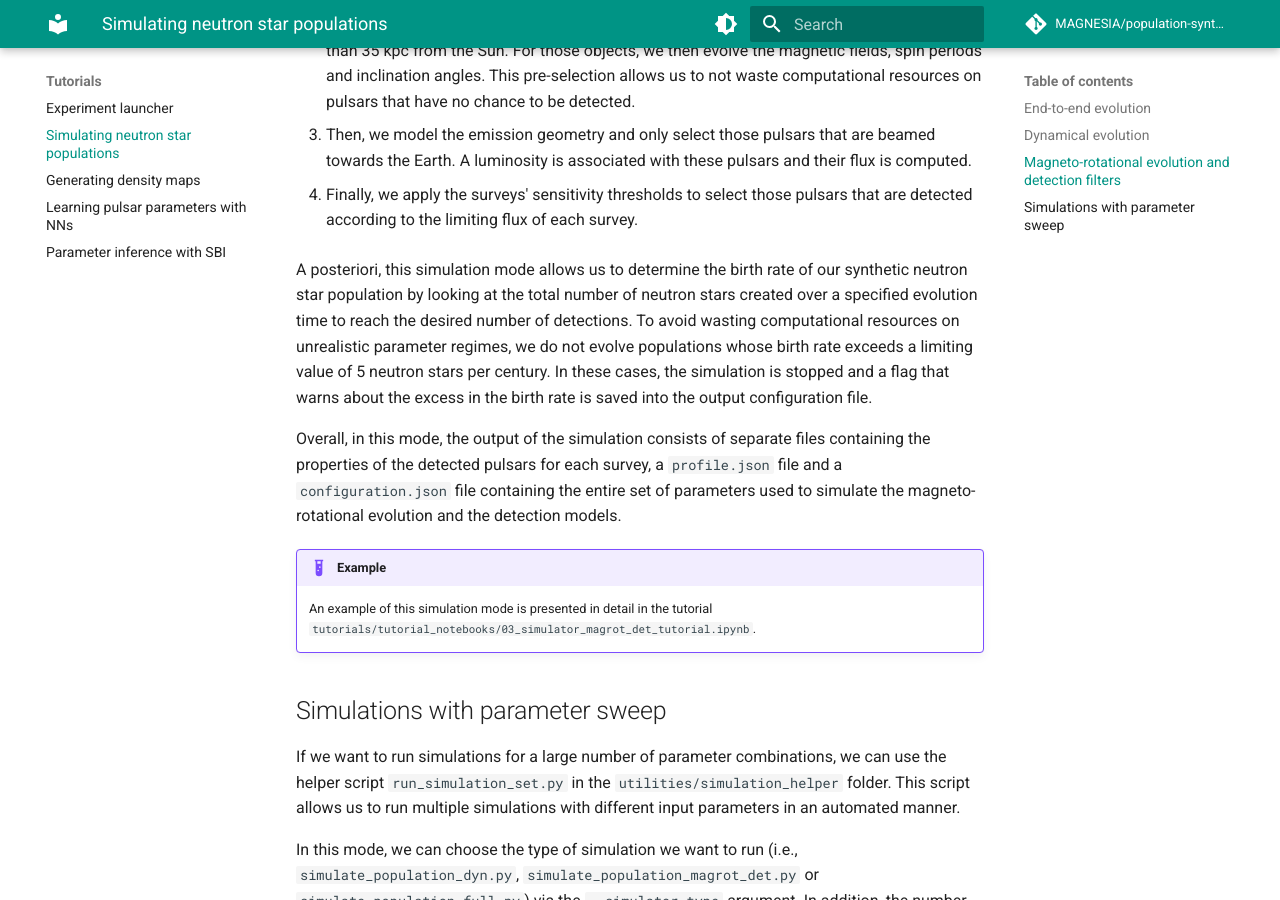
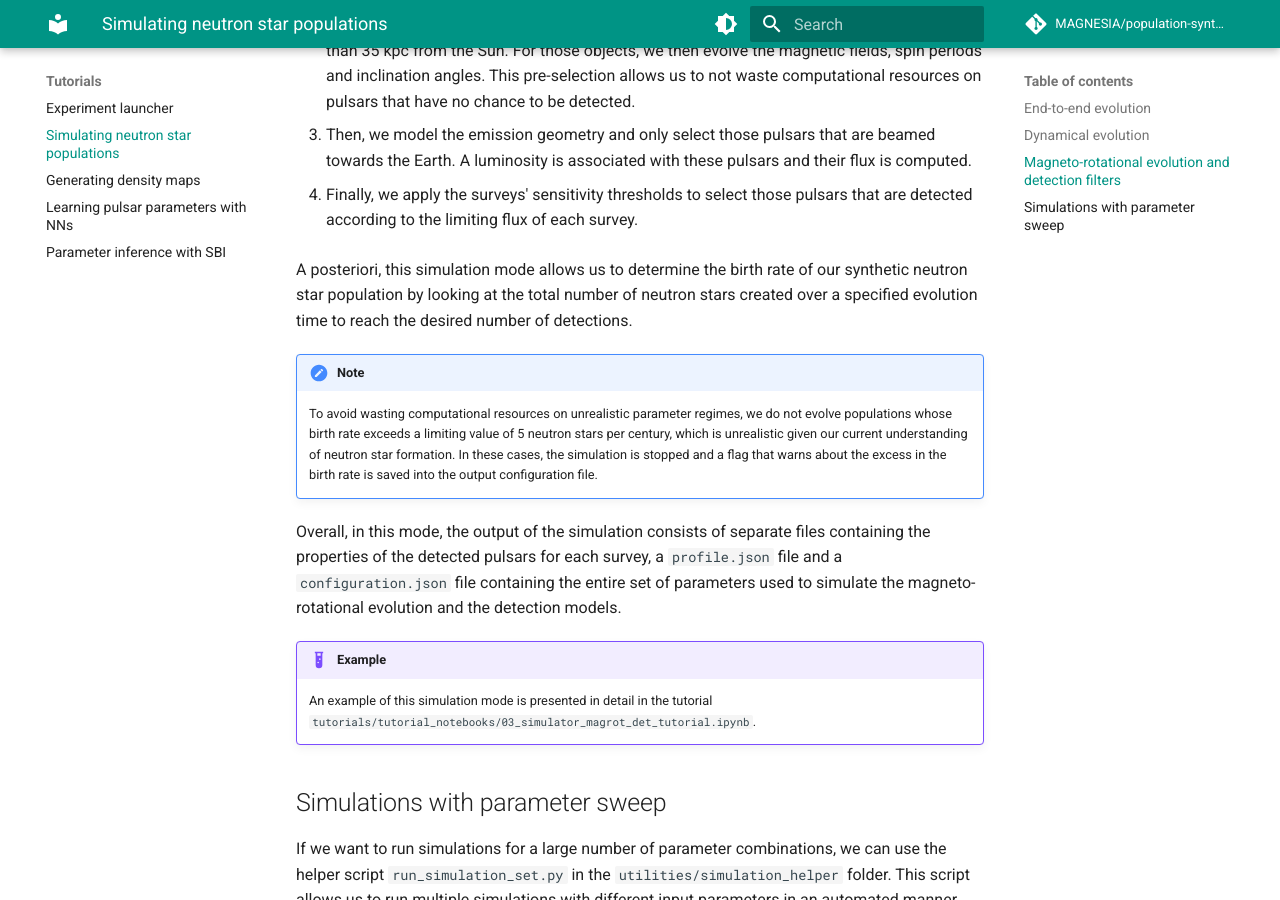
Before and after one commit to ice-csic-astroexotic/ML-Poppyns, an MkDocs documentation site: the page built from docs/tutorials/simulator_tutorial.md, in a window 1280 px wide and 900 px high, scrolled down 3561 px. Built offline with MkDocs 1.6.1 and Material for MkDocs 9.7.7, drawn with Linux system fonts in a browser that asks for light colours; formulas are drawn with MathJax 3; comment, search, counter and statistics services are not loaded.

Commit message:
Adjusting the section on the magneto-rotational simulation mode to make it consistent with the tutorial notebook.

```diff
--- a/docs/tutorials/simulator_tutorial.md
+++ b/docs/tutorials/simulator_tutorial.md
@@ -134,9 +134,14 @@ survey is reached:
 
 A posteriori, this simulation mode allows us to determine the birth rate of our synthetic neutron star population by
 looking at the total number of neutron stars created over a specified evolution time to reach the desired number of
-detections. To avoid wasting computational resources on unrealistic parameter regimes, we do not evolve populations
-whose birth rate exceeds a limiting value of 5 neutron stars per century. In these cases, the simulation is stopped
-and a flag that warns about the excess in the birth rate is saved into the output configuration file.
+detections.
+
+!!! note
+
+    To avoid wasting computational resources on unrealistic parameter regimes, we do not evolve populations
+    whose birth rate exceeds a limiting value of 5 neutron stars per century, which is unrealistic given our current
+    understanding of neutron star formation. In these cases, the simulation is stopped and a flag that warns about
+    the excess in the birth rate is saved into the output configuration file.
 
 Overall, in this mode, the output of the simulation consists of separate files containing the properties of the
 detected pulsars for each survey, a `profile.json` file and a `configuration.json` file containing the entire set of
```
